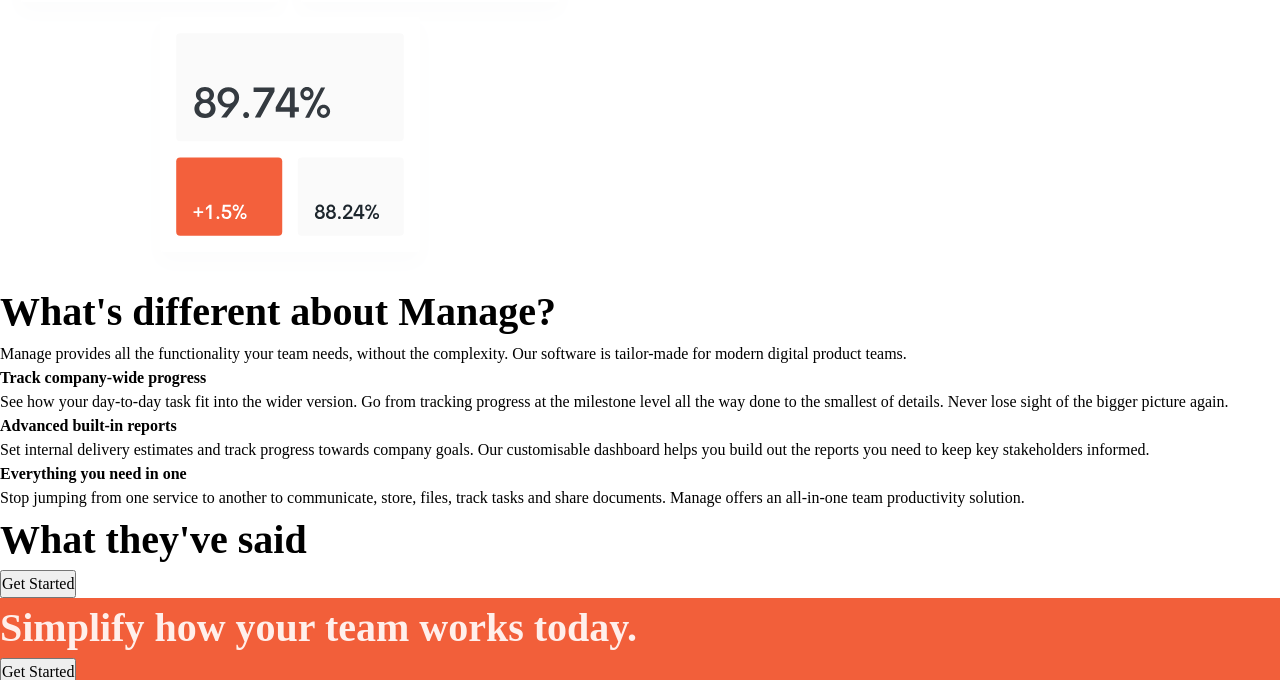
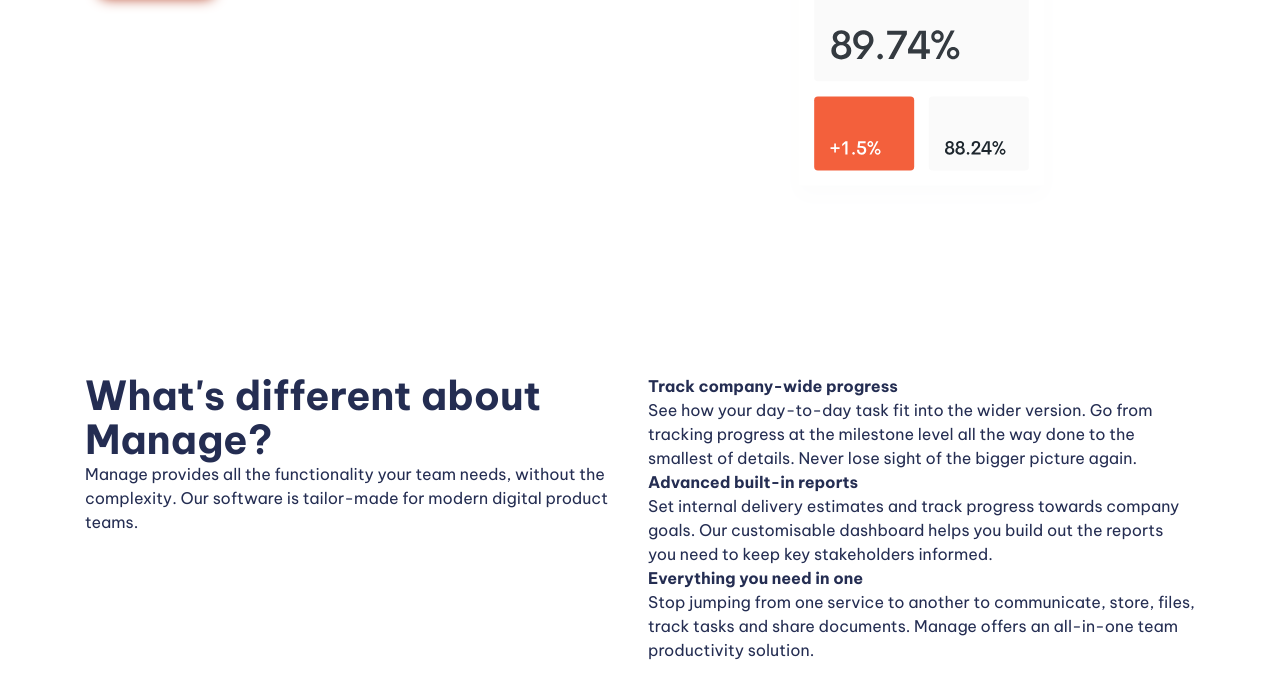
Before and after one commit to nziokikevin/FE-mentor-challenge, a website built with Vite: page index.html in a window 1280 px wide. Shown: the part 551-1231 px from the top of the page. Built offline with nearby package versions, Linux system fonts and the light colour scheme.

Commit message:
:art: :lipstick: style: adding the general styling

```diff
--- a/style.css
+++ b/style.css
@@ -1,11 +1,13 @@
 :root {
+  --clr-accent-100: hsl(13, 100%, 96%);
+  --clr-accent-300: hsl(12, 88%, 75%);
   --clr-accent-400: hsl(12, 88%, 59%);
-  --clr-accent-100: hsl(13, 100%, 96%);
+  --clr-accent-500: hsl(12, 60%, 45%);
 
   --clr-primary-400: hsl(228, 39%, 23%);
 
-  --clr-neutral-100: hsl(232, 23%, 13%);
-  --clr-neutral-900: hsl(0, 0%, 0%);
+  --clr-neutral-100: hsl(0, 0%, 100%);
+  --clr-neutral-900: hsl(232, 12%, 13%);
 
   --ff-primary: "Be Vietnam Pro", sans-serif;
 
@@ -29,6 +31,16 @@
   --fs-secondary-heading: var(--fs-700);
   --fs-nav: var(--fs-500);
   --fs-button: var(--fs-300);
+
+  --size-100: 0.25rem;
+  --size-200: 0.5rem;
+  --size-300: 0.75rem;
+  --size-400: 1rem;
+  --size-500: 1.5rem;
+  --size-600: 2rem;
+  --size-700: 3rem;
+  --size-800: 4rem;
+  --size-900: 5rem;
 }
 
 @media (min-width: 50em) {
@@ -151,9 +163,11 @@
 
 .fs-primary-heading {
   font-size: var(--fs-primary-heading);
+  line-height: 1.1;
 }
 .fs-secondary-heading {
   font-size: var(--fs-secondary-heading);
+  line-height: 1.1;
 }
 
 .fs-300 {
@@ -168,3 +182,70 @@
 .fs-600 {
   font-size: var(--fs-600)
 }
+
+.padding-block-700 {
+  padding-block: var(--size-700);
+}
+
+.padding-block-900 {
+  padding-block: var(--size-900);
+}
+
+.container {
+  --max-width: 1110px;
+  --padding: 1rem;
+
+  width: min(var(--max-width), 100% - (var(--padding) * 2));
+  margin-inline: auto;
+}
+
+.even-columns {
+  display: grid;
+  gap: 1rem;
+}
+
+@media(min-width: 50em) {
+  .even-columns {
+    grid-auto-flow: column;
+    grid-auto-columns: 1fr;
+  }
+
+}
+
+/* general styling */
+body {
+  font-family: var(--ff-body);
+  font-size: var(--ff-body);
+  color: var(--clr-primary-400);
+}
+
+/* button */
+.button {
+  cursor: pointer;
+  padding: 1.25em 2.5em;
+  line-height: 1;
+  border: 0;
+  border-radius: 100vmax;
+  font-weight: var(--fw-bold);
+  font-size: var(--fs-button);
+  color: var(--clr-neutral-100);
+  background-color: var(--clr-accent-400);
+  text-decoration: none;
+  box-shadow: 0 1.125em 1em -1em var(--clr-accent-500);
+}
+
+.button[data-type="inverted"] {
+  background-color: var(--clr-neutral-100);
+  color: var(--clr-accent-400);
+}
+
+.button:hover,
+.button:focus-visible {
+  background-color: var(--clr-accent-300);
+}
+
+.button[data-type="inverted"]:hover,
+.button[data-type="inverted"]:focus-visible {
+  background-color: var(--clr-neutral-100);
+  color: var(--clr-accent-300);
+}
```
